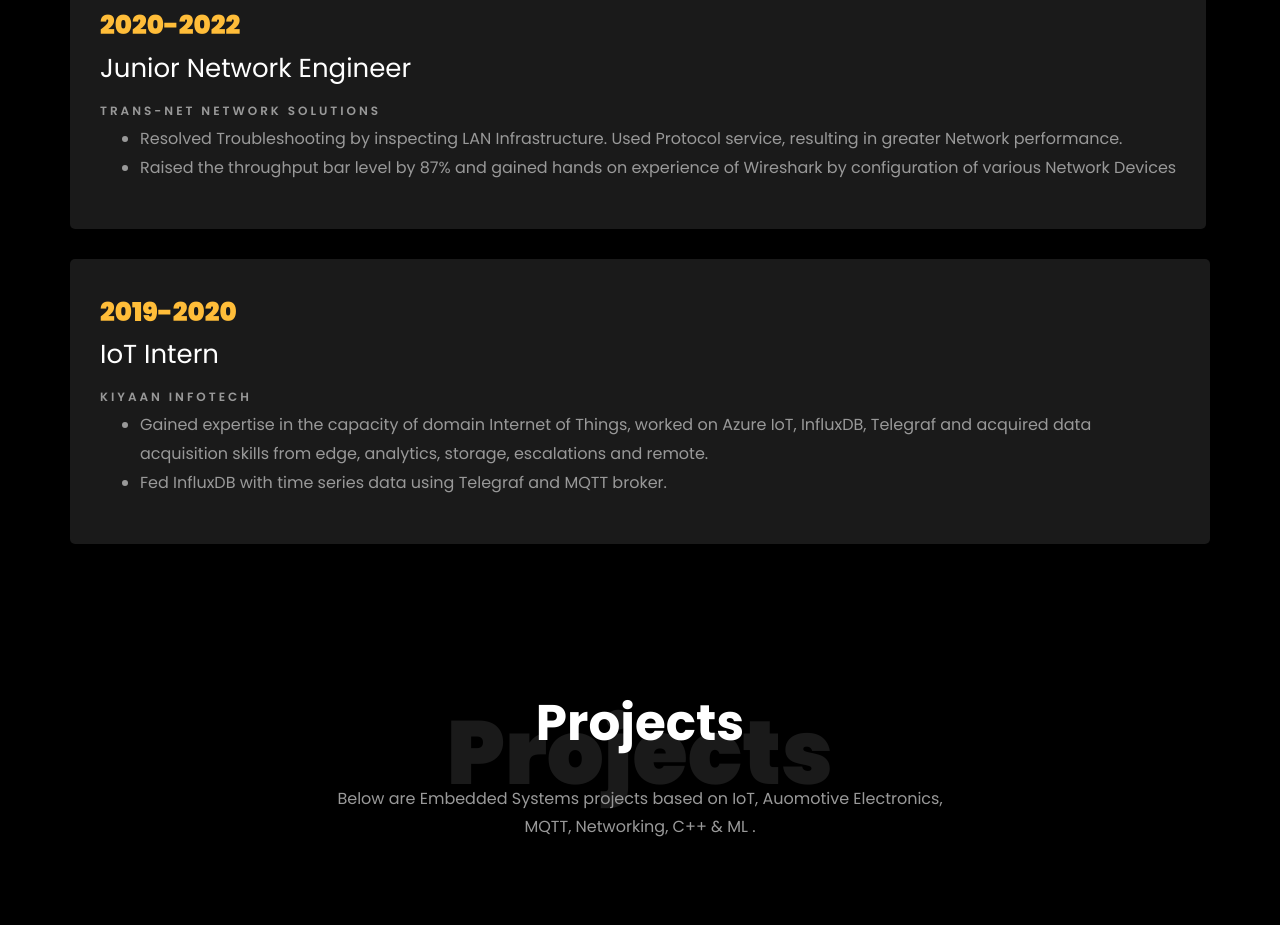
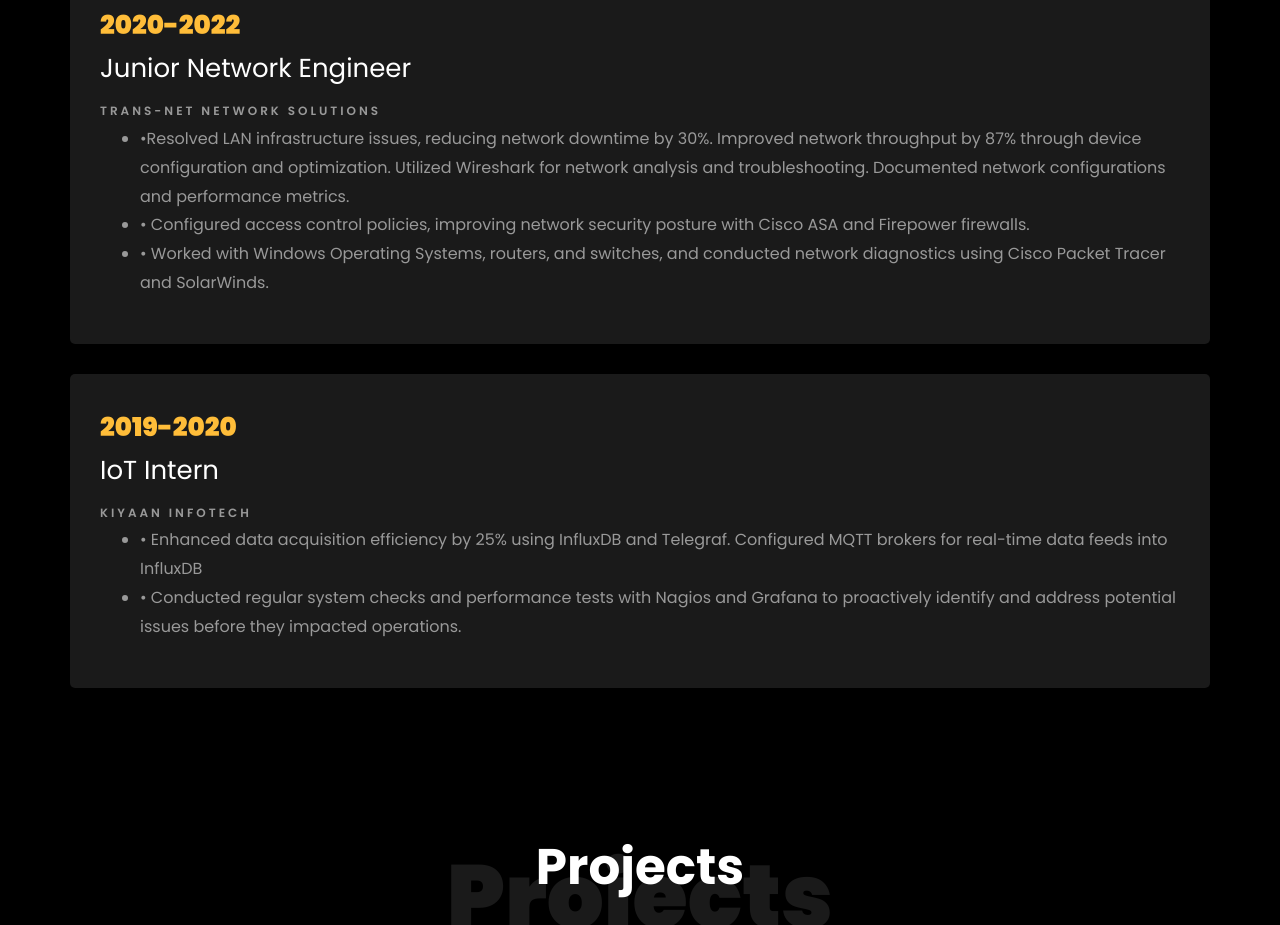
Before and after one commit to rohit-balekundri/portfolio, a plain HTML site: page index.html in a window 1280 px wide. Shown: the part 1940-2865 px from the top of the page. Drawn offline with nearby package versions, Linux system fonts and the light colour scheme; files that its build step writes are made by us from their sources; files whose address does not match are found by name.

Commit message:
Changed Experience section

```diff
--- a/index.html
+++ b/index.html
@@ -361,10 +361,12 @@
 						<h2>Junior Network Engineer</h2>
 						<span class="position">Trans-net Network Solutions</span>
 						<ul>
-							<li>Resolved Troubleshooting by inspecting LAN Infrastructure. Used Protocol service,
-								resulting in greater Network performance.</li>
-							<li>Raised the throughput bar level by 87% and gained hands on experience of Wireshark by
-								configuration of various Network Devices</li>
+							<li>•Resolved LAN infrastructure issues, reducing network downtime by 30%. Improved network throughput by 87% through
+								device configuration and optimization. Utilized Wireshark for network analysis and troubleshooting. Documented
+								network configurations and performance metrics.</li>
+							<li>• Configured access control policies, improving network security posture with Cisco ASA and Firepower firewalls.</li>
+							<li>• Worked with Windows Operating Systems, routers, and switches, and conducted network diagnostics using Cisco Packet
+								Tracer and SolarWinds.</li>
 							</p>
 					</div>
 
@@ -376,10 +378,10 @@
 						<h2>IoT Intern</h2>
 						<span class="position">Kiyaan Infotech</span>
 						<ul>
-							<li>Gained expertise in the capacity of domain Internet of Things, worked on Azure IoT,
-								InfluxDB, Telegraf and acquired data acquisition skills from edge, analytics, storage,
-								escalations and remote.</li>
-							<li>Fed InfluxDB with time series data using Telegraf and MQTT broker. </li>
+							<li>• Enhanced data acquisition efficiency by 25% using InfluxDB and Telegraf. Configured MQTT brokers for real-time data
+								feeds into InfluxDB</li>
+							<li>• Conducted regular system checks and performance tests with Nagios and Grafana to proactively identify and address
+								potential issues before they impacted operations.</li>
 						</ul>
 						</p>
 					</div>
```
